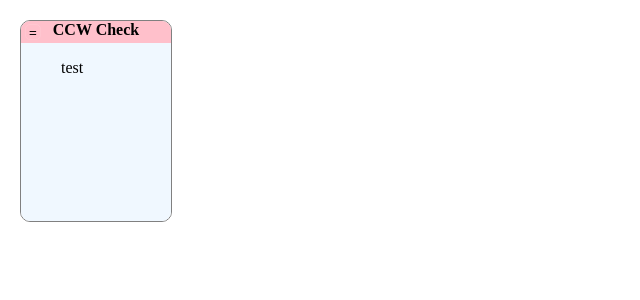
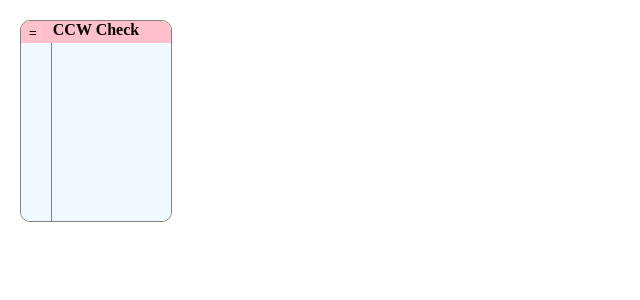
Before and after one commit to BenPaoDeXiaoZhi/ccwFireWall, a Svelte app: page / in a window 1280 px wide. Shown: the top 300 px of the page, without its empty margins (0-640 px from the left). Built offline with nearby package versions, Linux system fonts and the light colour scheme; the HTML template or start-up script is replaced by a standard one.

Commit message:
更新 NavBar.svelte

```diff
--- a/src/NavBar.svelte
+++ b/src/NavBar.svelte
@@ -13,3 +13,17 @@
     </ul>
   {/each}
 </nav>
+
+<style>
+  nav {
+    width: 100%;
+    height: 100%;
+    overflow: hidden;
+    border-right: 1px gray solid;
+  }
+
+  ul {
+    color: black;
+    width: 100%;
+  }
+</style>
```
